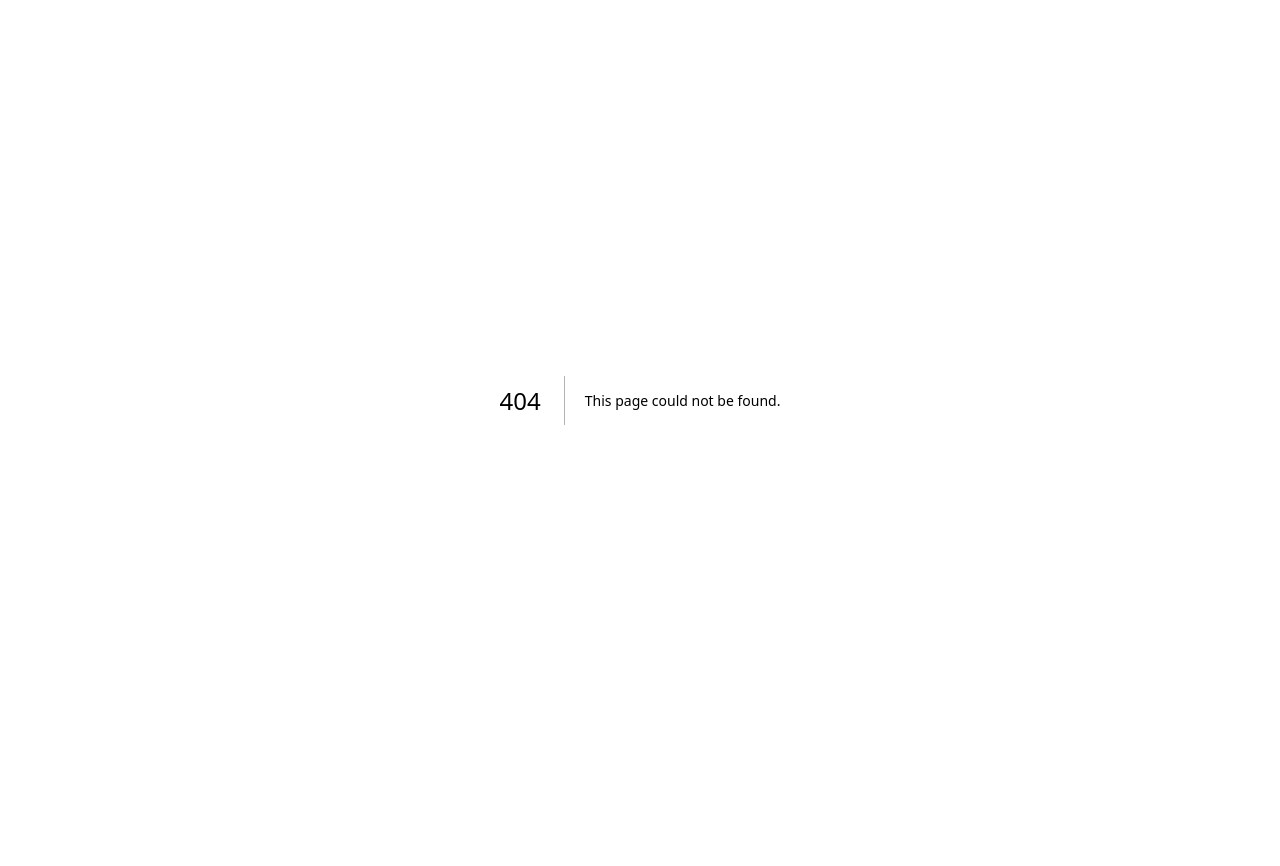
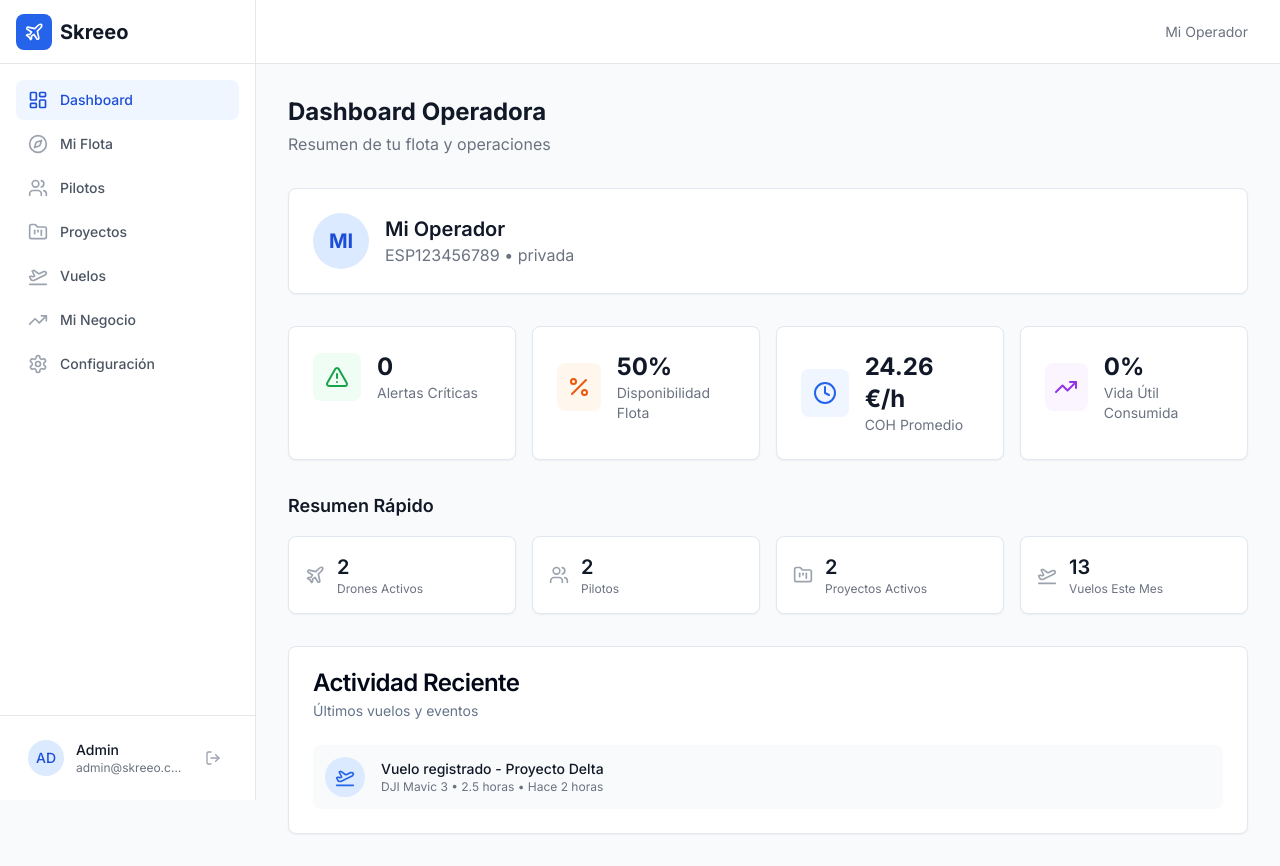
Before and after one commit to pogane2011/skreeo-57, a Next.js app: page /operator in a window 1280 px wide. Before the commit this address had no page. Before the commit the page ends 800 px from the top, so only its background shows below. Built offline with nearby package versions, Linux system fonts and the light colour scheme.

Commit message:
Create page.tsx

```diff
--- /dev/null
+++ b/src/app/(dashboard)/operator/page.tsx
@@ -0,0 +1,98 @@
+import { Card, CardContent, CardDescription, CardHeader, CardTitle } from "@/components/ui/card";
+import { AlertTriangle, Percent, Clock, TrendingUp, Plane, Users, FolderKanban, PlaneTakeoff } from "lucide-react";
+
+const stats = [
+  { name: "Alertas Críticas", value: "0", icon: AlertTriangle, color: "text-green-600", bgColor: "bg-green-50" },
+  { name: "Disponibilidad Flota", value: "50%", icon: Percent, color: "text-orange-600", bgColor: "bg-orange-50" },
+  { name: "COH Promedio", value: "24.26 €/h", icon: Clock, color: "text-blue-600", bgColor: "bg-blue-50" },
+  { name: "Vida Útil Consumida", value: "0%", icon: TrendingUp, color: "text-purple-600", bgColor: "bg-purple-50" },
+];
+
+const quickStats = [
+  { name: "Drones Activos", value: "2", icon: Plane },
+  { name: "Pilotos", value: "2", icon: Users },
+  { name: "Proyectos Activos", value: "2", icon: FolderKanban },
+  { name: "Vuelos Este Mes", value: "13", icon: PlaneTakeoff },
+];
+
+export default function OperatorPage() {
+  return (
+    <div className="space-y-8">
+      <div>
+        <h1 className="text-2xl font-bold text-gray-900">Dashboard Operadora</h1>
+        <p className="text-gray-500 mt-1">Resumen de tu flota y operaciones</p>
+      </div>
+
+      <Card>
+        <CardContent className="p-6">
+          <div className="flex items-center gap-4">
+            <div className="h-14 w-14 rounded-full bg-blue-100 flex items-center justify-center">
+              <span className="text-xl font-bold text-blue-700">MI</span>
+            </div>
+            <div>
+              <h2 className="text-xl font-semibold text-gray-900">Mi Operador</h2>
+              <p className="text-gray-500">ESP123456789 • privada</p>
+            </div>
+          </div>
+        </CardContent>
+      </Card>
+
+      <div className="grid grid-cols-1 sm:grid-cols-2 lg:grid-cols-4 gap-4">
+        {stats.map((stat) => (
+          <Card key={stat.name}>
+            <CardContent className="p-6">
+              <div className="flex items-center gap-4">
+                <div className={`h-12 w-12 rounded-lg ${stat.bgColor} flex items-center justify-center`}>
+                  <stat.icon className={`h-6 w-6 ${stat.color}`} />
+                </div>
+                <div>
+                  <p className="text-2xl font-bold text-gray-900">{stat.value}</p>
+                  <p className="text-sm text-gray-500">{stat.name}</p>
+                </div>
+              </div>
+            </CardContent>
+          </Card>
+        ))}
+      </div>
+
+      <div>
+        <h3 className="text-lg font-semibold text-gray-900 mb-4">Resumen Rápido</h3>
+        <div className="grid grid-cols-2 lg:grid-cols-4 gap-4">
+          {quickStats.map((stat) => (
+            <Card key={stat.name}>
+              <CardContent className="p-4">
+                <div className="flex items-center gap-3">
+                  <stat.icon className="h-5 w-5 text-gray-400" />
+                  <div>
+                    <p className="text-xl font-semibold text-gray-900">{stat.value}</p>
+                    <p className="text-xs text-gray-500">{stat.name}</p>
+                  </div>
+                </div>
+              </CardContent>
+            </Card>
+          ))}
+        </div>
+      </div>
+
+      <Card>
+        <CardHeader>
+          <CardTitle>Actividad Reciente</CardTitle>
+          <CardDescription>Últimos vuelos y eventos</CardDescription>
+        </CardHeader>
+        <CardContent>
+          <div className="space-y-4">
+            <div className="flex items-center gap-4 p-3 bg-gray-50 rounded-lg">
+              <div className="h-10 w-10 rounded-full bg-blue-100 flex items-center justify-center">
+                <PlaneTakeoff className="h-5 w-5 text-blue-600" />
+              </div>
+              <div className="flex-1">
+                <p className="text-sm font-medium text-gray-900">Vuelo registrado - Proyecto Delta</p>
+                <p className="text-xs text-gray-500">DJI Mavic 3 • 2.5 horas • Hace 2 horas</p>
+              </div>
+            </div>
+          </div>
+        </CardContent>
+      </Card>
+    </div>
+  );
+}
```
